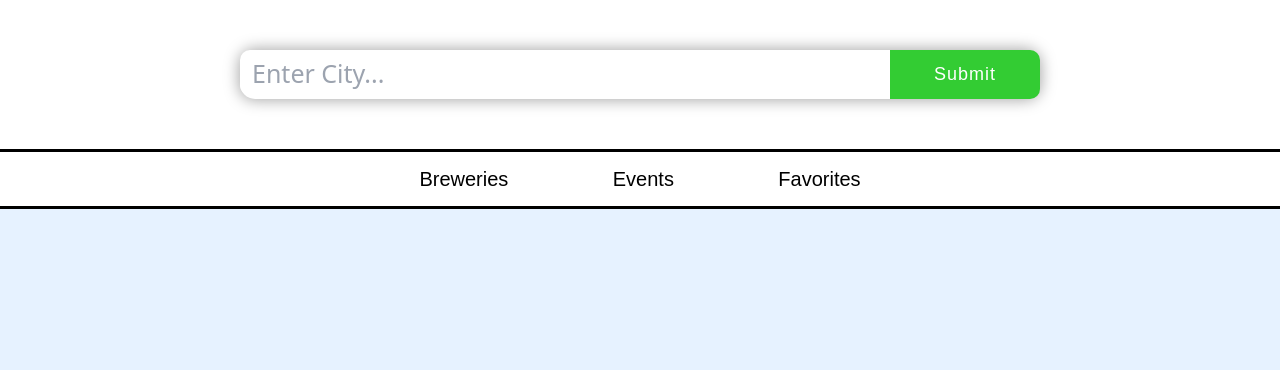
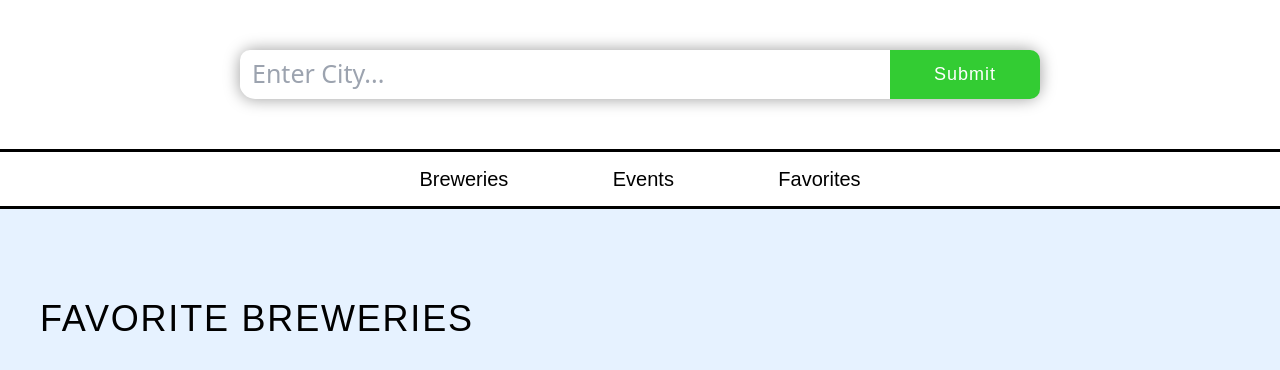
Before and after one commit to Project-01-AMMS/Hop_Around, a plain HTML site: page index.html in a window 1280 px wide. Drawn offline with nearby package versions, Linux system fonts and the light colour scheme.

Commit message:
added Favorite Breweries column

```diff
--- a/index.html
+++ b/index.html
@@ -42,6 +42,13 @@
             </section>
         </container>
 
+        <container class="column">
+            <h2 class="title text-4xl text-left ml-10 mt-3 tracking-wider" id="eventTitle">FAVORITE BREWERIES<span id="eventLength"></span></h2>
+            <section class="grid grid-cols-2 md:grid-cols-3 lg:grid-cols-4" id="favorites">
+            </section>
+        </container>
+
+
     </container>
 
     <script
```
